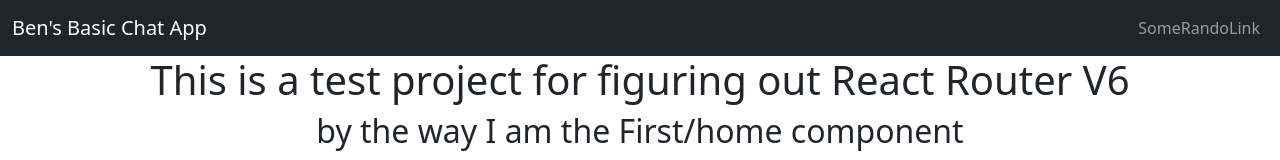
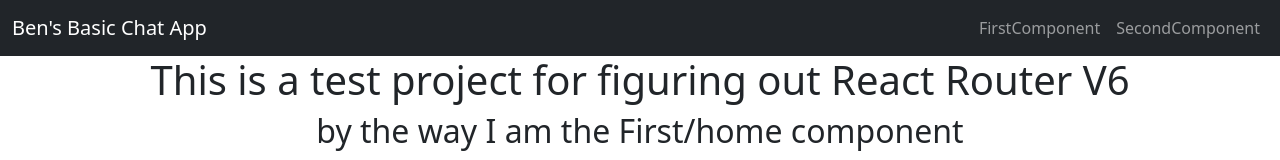
Before and after one commit to bendecruz745/TestingReactRouterDomV6, a React (Create React App) app: page / in a window 1280 px wide. Shown: the top 160 px of the page. Built offline with nearby package versions, Linux system fonts and the light colour scheme.

Commit message:
added second component and links to switch

```diff
--- a/src/App.js
+++ b/src/App.js
@@ -4,6 +4,7 @@ import "./App.css";
 import NavBar from "./components/NavBar";
 import { Route, Routes } from "react-router-dom";
 import FirstComponent from "./components/FirstComponent";
+import SecondComponent from "./components/SecondComponent";
 
 function App() {
   return (
@@ -11,8 +12,8 @@ function App() {
       <NavBar />
       <Routes>
         <Route path="/" element={<FirstComponent />} />
-        {/* <Route path="/BasicChatApp" element={} />
-      <Route path="/BasicChatApp/Login" element={} /> */}
+        <Route path="/SecondComponent" element={<SecondComponent />} />
+        {/*<Route path="/BasicChatApp/Login" element={} /> */}
       </Routes>
     </div>
   );
--- a/src/components/NavBar.js
+++ b/src/components/NavBar.js
@@ -23,11 +23,18 @@ function NavBar() {
         <Navbar.Collapse id="navbarScroll" className="justify-content-end">
           <Nav navbarScroll>
             <Link
-              to="BasicChatApp/Profile"
+              to="/"
               className="nav-link"
               onClick={() => setExpanded(false)}
             >
-              SomeRandoLink
+              FirstComponent
+            </Link>
+            <Link
+              to="/SecondComponent"
+              className="nav-link"
+              onClick={() => setExpanded(false)}
+            >
+              SecondComponent
             </Link>
           </Nav>
         </Navbar.Collapse>
--- a/src/components/SecondComponent.js
+++ b/src/components/SecondComponent.js
@@ -0,0 +1,9 @@
+function SecondComponent() {
+  return (
+    <div>
+      <h1>I am the Second Component</h1>
+    </div>
+  );
+}
+
+export default SecondComponent;
```
